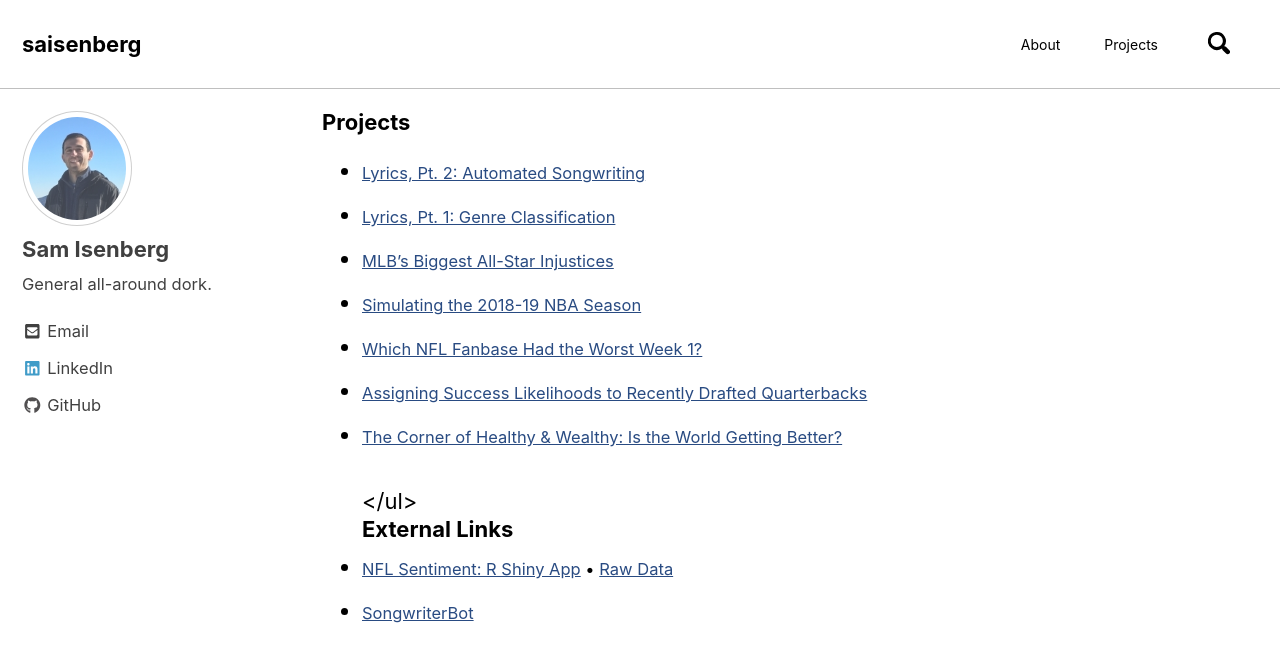
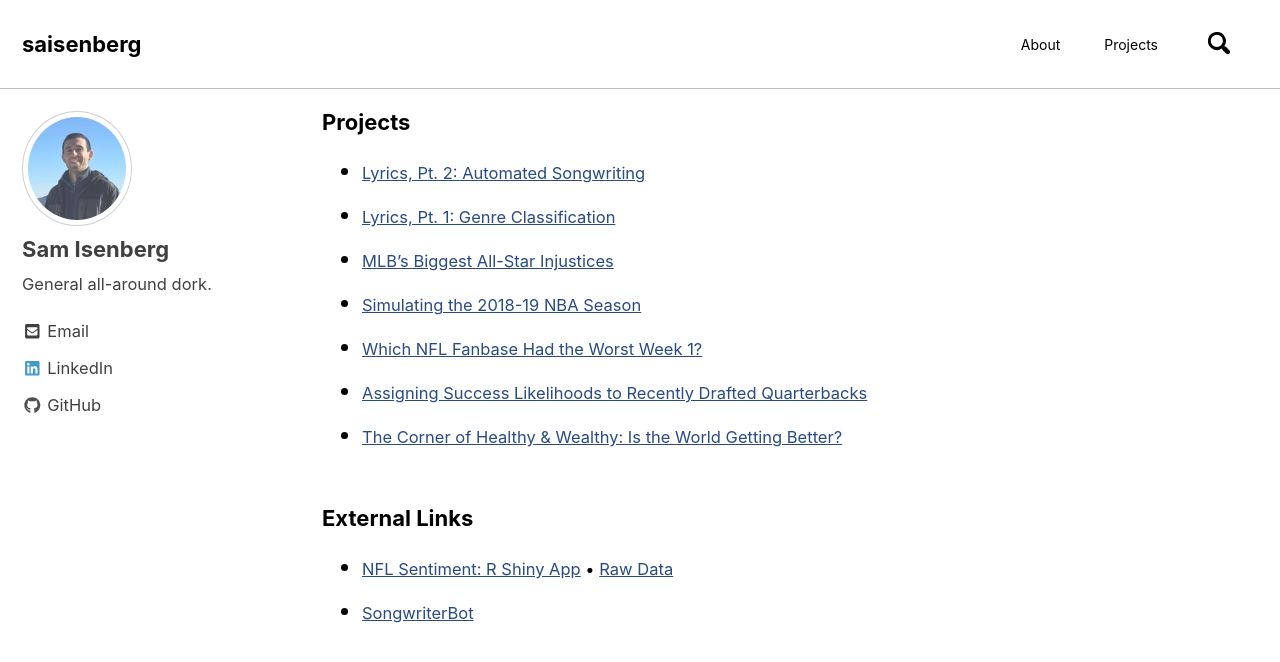
Before and after one commit to saisenberg/saisenberg.github.io, a Jekyll site: the page built from _pages/projects.md, in a window 1280 px wide and 900 px high. Shown: the top 662 px of the window. Built offline with Jekyll 4.4.1, drawn with Linux system fonts in a browser that asks for light colours; nearby versions of some CDN libraries.

```diff
--- a/CHANGELOG (SI).txt
+++ b/CHANGELOG (SI).txt
@@ -1,6 +1,6 @@
 CHANGELOG
 
-0.38-0.43
+0.38-0.44
 - added songwriterbot post
 - added external links section to projects page
 
--- a/_pages/projects.md
+++ b/_pages/projects.md
@@ -12,8 +12,10 @@ author_profile: true
     {% endfor %}
 <br>
 <br>
-</ul>
+</li></li></li></li></li></li></li></ul>
 
 <h1 class="page__title">External Links</h1>
+<ul>
 <li><small><a href="https://saisenberg.shinyapps.io/weekly-nfl-sentiment/">NFL Sentiment: R Shiny App</a> • <a href="https://docs.google.com/spreadsheets/d/17FIBsCmEbSYLDrcfK-z7y5cVPAKAWOQPi5a4kl3gCoE/edit#gid=560609653">Raw Data</a></small></li>
 <li><small><a href="http://songwriterbot.herokuapp.com">SongwriterBot</a></small></li>
+</ul>
```
